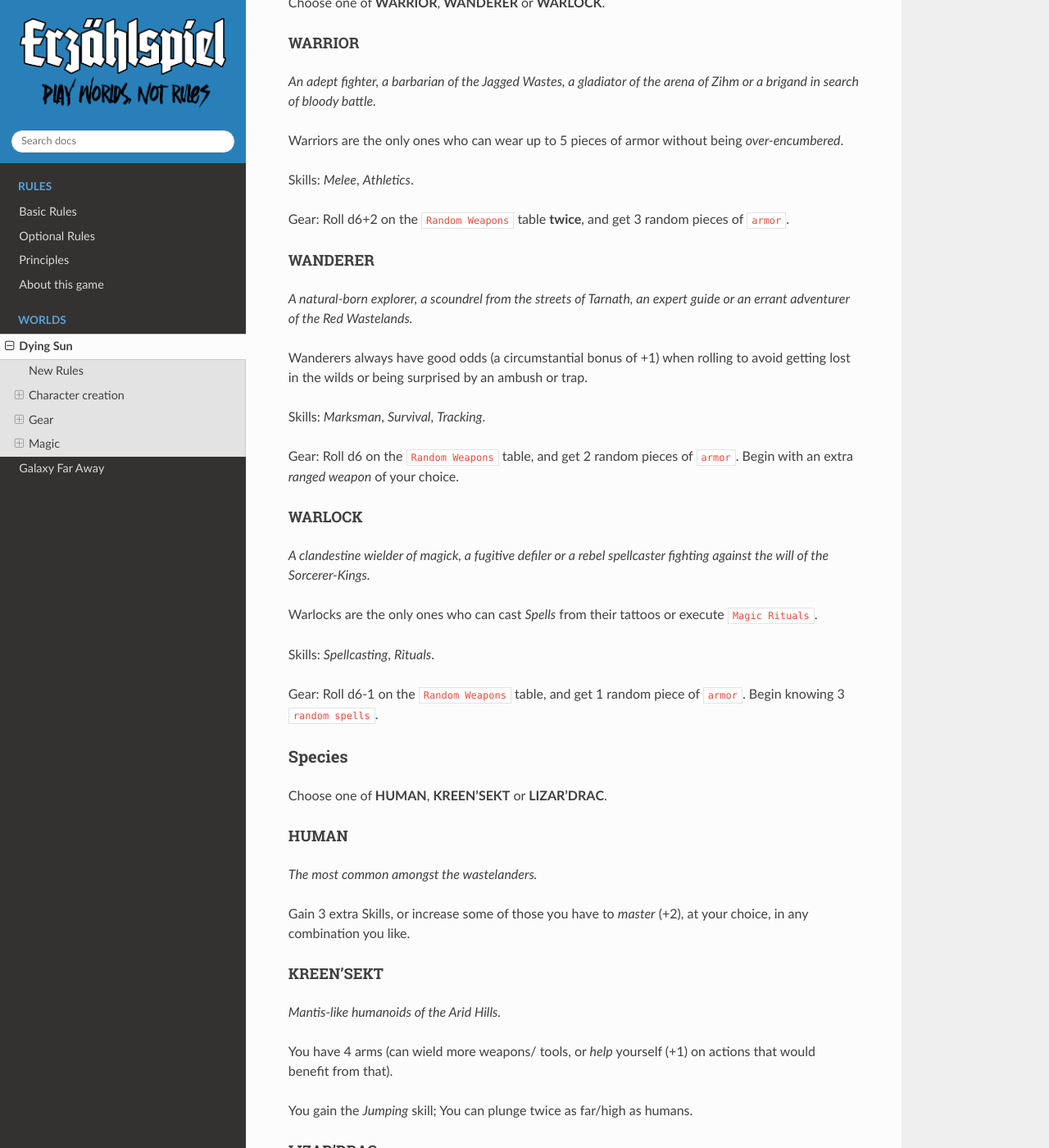
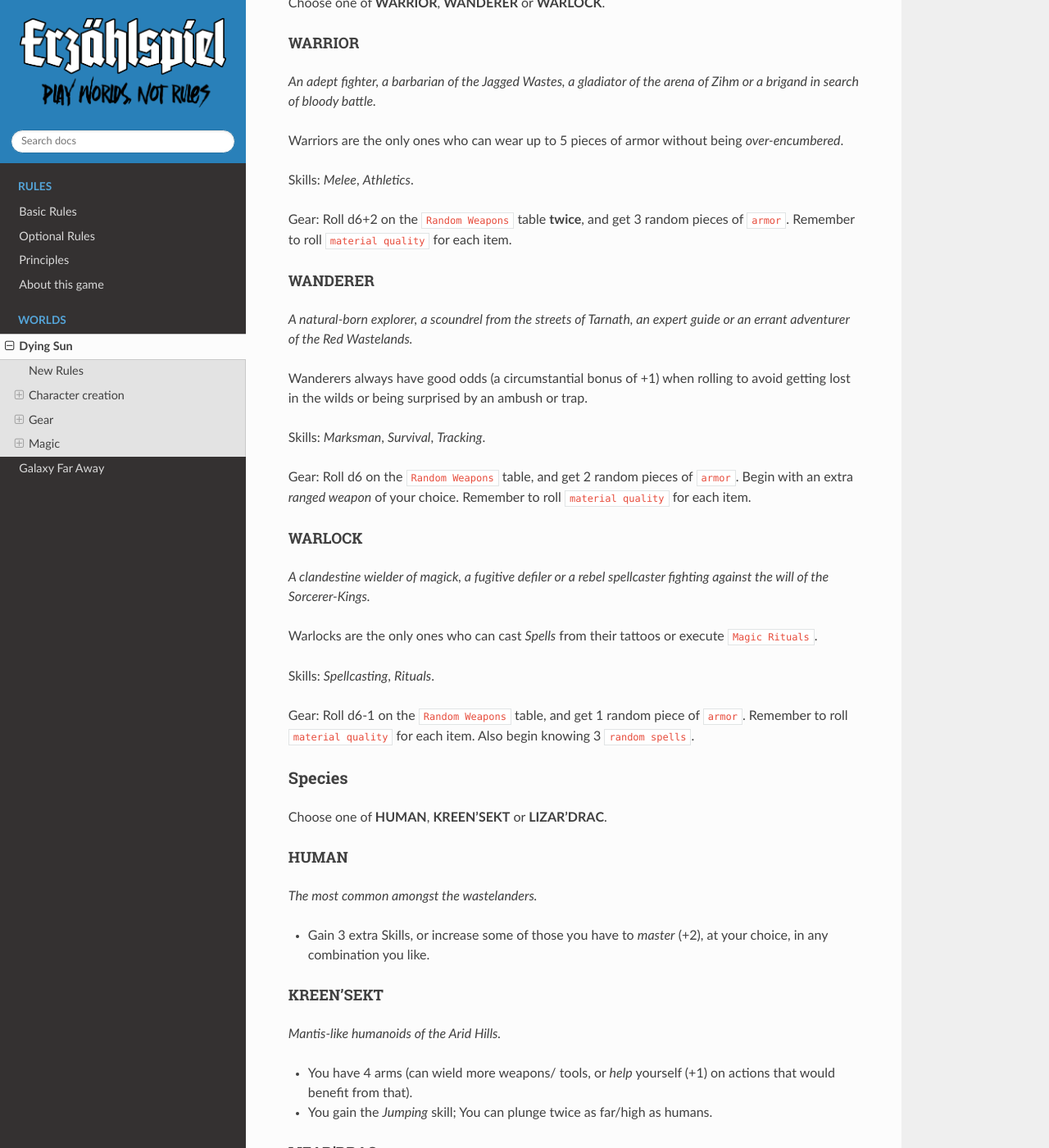
Before and after one commit to TaTooKa/froth, a Sphinx documentation site: the page built from docs/source/pages/dyingsun.rst, in a window 1280 px wide and 1400 px high, scrolled down 930 px. Shown: the whole window at 82% size. Built offline with Sphinx 7.4.7 and the Read the Docs theme 3.1.0, drawn with Linux system fonts in a browser that asks for light colours; cross-references to code outside the pages are shown as plain code; some of the changed text lies outside the part shown.

Commit message:
add material quality hoverref.

```diff
--- a/docs/source/pages/dyingsun.rst
+++ b/docs/source/pages/dyingsun.rst
@@ -37,7 +37,7 @@ Warriors are the only ones who can wear up to 5 pieces of armor without being *o
 
 Skills: *Melee*, *Athletics*.
 
-Gear: Roll d6+2 on the :hoverxref:`Random Weapons <weapons-table>` table **twice**, and get 3 random pieces of :hoverxref:`armor <armor-table>`.
+Gear: Roll d6+2 on the :hoverxref:`Random Weapons <weapons-table>` table **twice**, and get 3 random pieces of :hoverxref:`armor <armor-table>`. Remember to roll :hoverxref:`material quality <materials-table>` for each item.
 
 WANDERER
 ^^^^^^^^
@@ -48,7 +48,7 @@ Wanderers always have good odds (a circumstantial bonus of +1) when rolling to a
 
 Skills: *Marksman*, *Survival*, *Tracking*.
 
-Gear: Roll d6 on the :hoverxref:`Random Weapons <weapons-table>` table, and get 2 random pieces of :hoverxref:`armor <armor-table>`. Begin with an extra *ranged weapon* of your choice.
+Gear: Roll d6 on the :hoverxref:`Random Weapons <weapons-table>` table, and get 2 random pieces of :hoverxref:`armor <armor-table>`. Begin with an extra *ranged weapon* of your choice. Remember to roll :hoverxref:`material quality <materials-table>` for each item.
 
 WARLOCK
 ^^^^^^^
@@ -59,7 +59,7 @@ Warlocks are the only ones who can cast *Spells* from their tattoos or execute :
 
 Skills: *Spellcasting*, *Rituals*.
 
-Gear: Roll d6-1 on the :hoverxref:`Random Weapons <weapons-table>` table, and get 1 random piece of :hoverxref:`armor <armor-table>`. Begin knowing 3 :hoverxref:`random spells <spells-section>`.
+Gear: Roll d6-1 on the :hoverxref:`Random Weapons <weapons-table>` table, and get 1 random piece of :hoverxref:`armor <armor-table>`. Remember to roll :hoverxref:`material quality <materials-table>` for each item. Also begin knowing 3 :hoverxref:`random spells <spells-section>`.
 
 Species
 ~~~~~~~
@@ -71,25 +71,23 @@ HUMAN
 
 *The most common amongst the wastelanders.*
 
-Gain 3 extra Skills, or increase some of those you have to *master* (+2), at your choice, in any combination you like.
+- Gain 3 extra Skills, or increase some of those you have to *master* (+2), at your choice, in any combination you like.
 
 KREEN'SEKT
 ^^^^^^^^^^
 
 *Mantis-like humanoids of the Arid Hills.*
 
-You have 4 arms (can wield more weapons/ tools, or *help* yourself (+1) on actions that would benefit from that).
-
-You gain the *Jumping* skill; You can plunge twice as far/high as humans.
+- You have 4 arms (can wield more weapons/ tools, or *help* yourself (+1) on actions that would benefit from that).
+- You gain the *Jumping* skill; You can plunge twice as far/high as humans.
 
 LIZAR'DRAC
 ^^^^^^^^^^
 
 *Reptile-men from the Dune Sea.*
 
-You have the skill *Resistance to heat/fire/thirst/hunger*.
-
-You can slowly regenerate wounds or missing body parts.
+- You have the skill *Resistance to heat/fire/thirst/hunger*.
+- You can slowly regenerate wounds or missing body parts.
 
 
 Extra Skills
@@ -134,7 +132,9 @@ An Item's material can be *Low*, *Medium* or *High* quality.
 - Items of **Medium quality** (*Strong Bone* or *Hide*, or even *Bronze*)only break on FAILURES, but cost twice ◈ to buy/repair.
 - **High quality** material like *True Steel* only breaks if the player chooses so, but costs 5x◈ to buy/repair.
 
-When generating random weapons/armor, first roll for **material quality** (2d6): 2-6: *Low*; 7-10: *Med*; 11-12: *High*.
+When generating random weapons/armor, first roll for **material quality** (2d6), and optionally roll d6 for the exact material:
+
+.. _materials-table:
 
 .. list-table:: Material Quality
    :widths: 15 25 60
```
